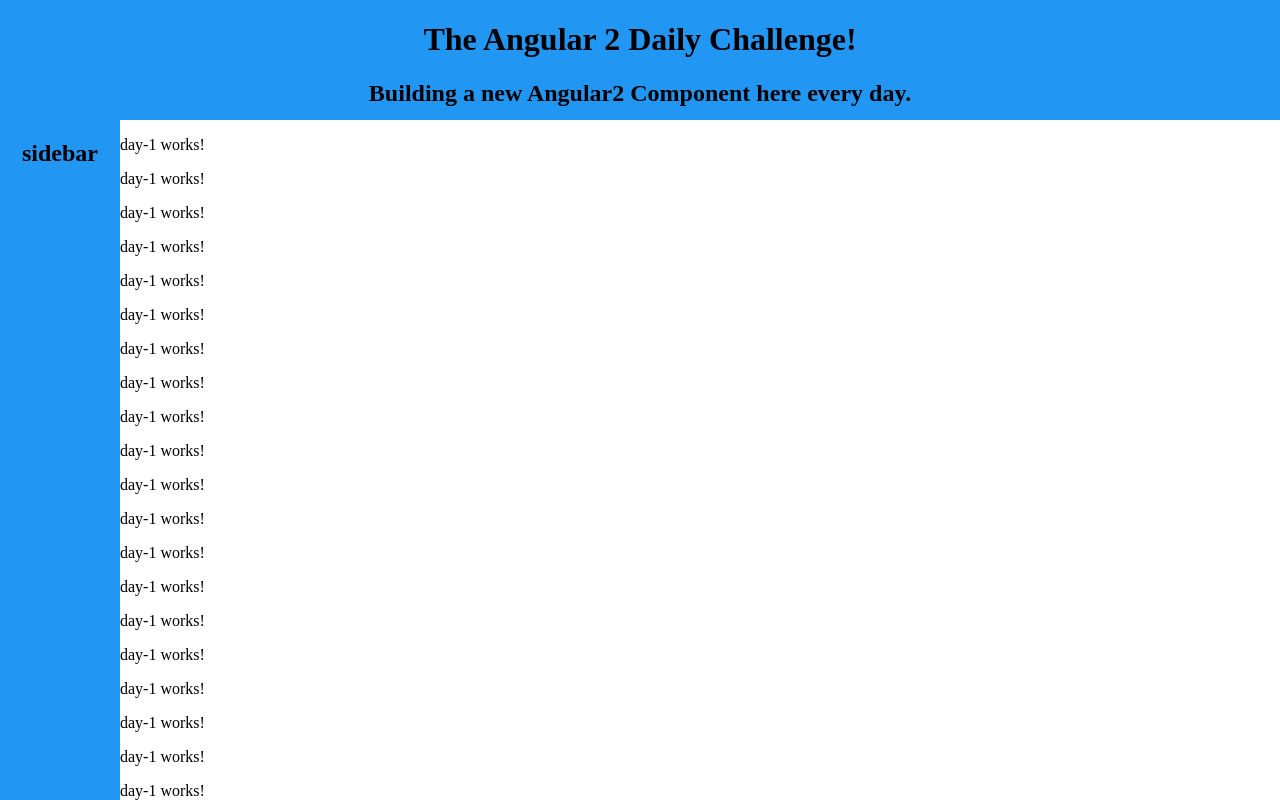
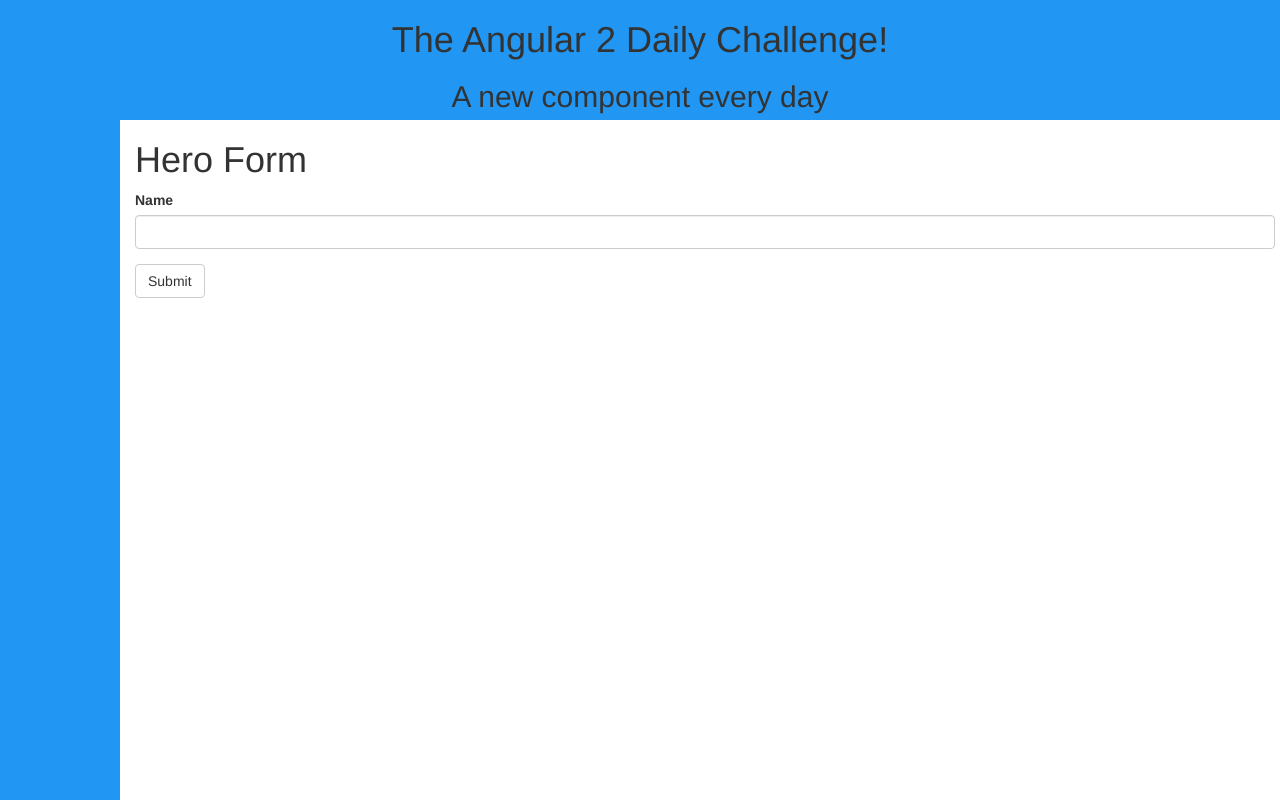
Before and after one commit to mikelseverson/angular2-challenge, an Angular app: page / in a window 1280 px wide. Built offline with nearby package versions, Linux system fonts and the light colour scheme.

Commit message:
feat: remove extra app-day-1 elements

```diff
--- a/src/app/app.component.html
+++ b/src/app/app.component.html
@@ -1,31 +1,11 @@
 <header>
   <h1>{{title}}</h1>
-  <h2>Building a new Angular2 Component here every day.</h2>
+  <h2>A new component every day</h2>
 </header>
 <main>
   <aside>
-    <h1>sidebar</h1>
   </aside>
   <section>
     <app-day-1></app-day-1>
-    <app-day-1></app-day-1>
-    <app-day-1></app-day-1>
-    <app-day-1></app-day-1>
-    <app-day-1></app-day-1>
-    <app-day-1></app-day-1>
-    <app-day-1></app-day-1>
-    <app-day-1></app-day-1>
-    <app-day-1></app-day-1>
-    <app-day-1></app-day-1>
-    <app-day-1></app-day-1>
-    <app-day-1></app-day-1>
-    <app-day-1></app-day-1>
-    <app-day-1></app-day-1>
-    <app-day-1></app-day-1>
-    <app-day-1></app-day-1>
-    <app-day-1></app-day-1>
-    <app-day-1></app-day-1>
-    <app-day-1></app-day-1>
-    <app-day-1></app-day-1>
   </section>
 </main>
--- a/src/app/dailies/day-1/day-1.component.html
+++ b/src/app/dailies/day-1/day-1.component.html
@@ -1,12 +1,10 @@
-<p>
-  day-1 works!
-</p>
-<p>
-  day-1 works!
-</p>
-<p>
-  day-1 works!
-</p>
-<p>
-  day-1 works!
-</p>
+<div class="container">
+    <h1>Hero Form</h1>
+    <form>
+      <div class="form-group">
+        <label for="name">Name</label>
+        <input type="text" class="form-control" id="name" required>
+      </div>
+      <button type="submit" class="btn btn-default">Submit</button>
+    </form>
+</div>
--- a/src/app/dailies/day-1/day-1.component.ts
+++ b/src/app/dailies/day-1/day-1.component.ts
@@ -1,4 +1,4 @@
-import { Component, OnInit } from '@angular/core';
+import { Component, OnInit, ViewEncapsulation } from '@angular/core';
 
 @Component({
   selector: 'app-day-1',
--- a/src/index.html
+++ b/src/index.html
@@ -7,6 +7,7 @@
 
   <meta name="viewport" content="width=device-width, initial-scale=1">
   <link rel="icon" type="image/x-icon" href="favicon.ico">
+  <link rel="stylesheet" href="https://unpkg.com/bootstrap@3.3.7/dist/css/bootstrap.min.css">
 </head>
 <body>
   <app-root>Loading...</app-root>
```
